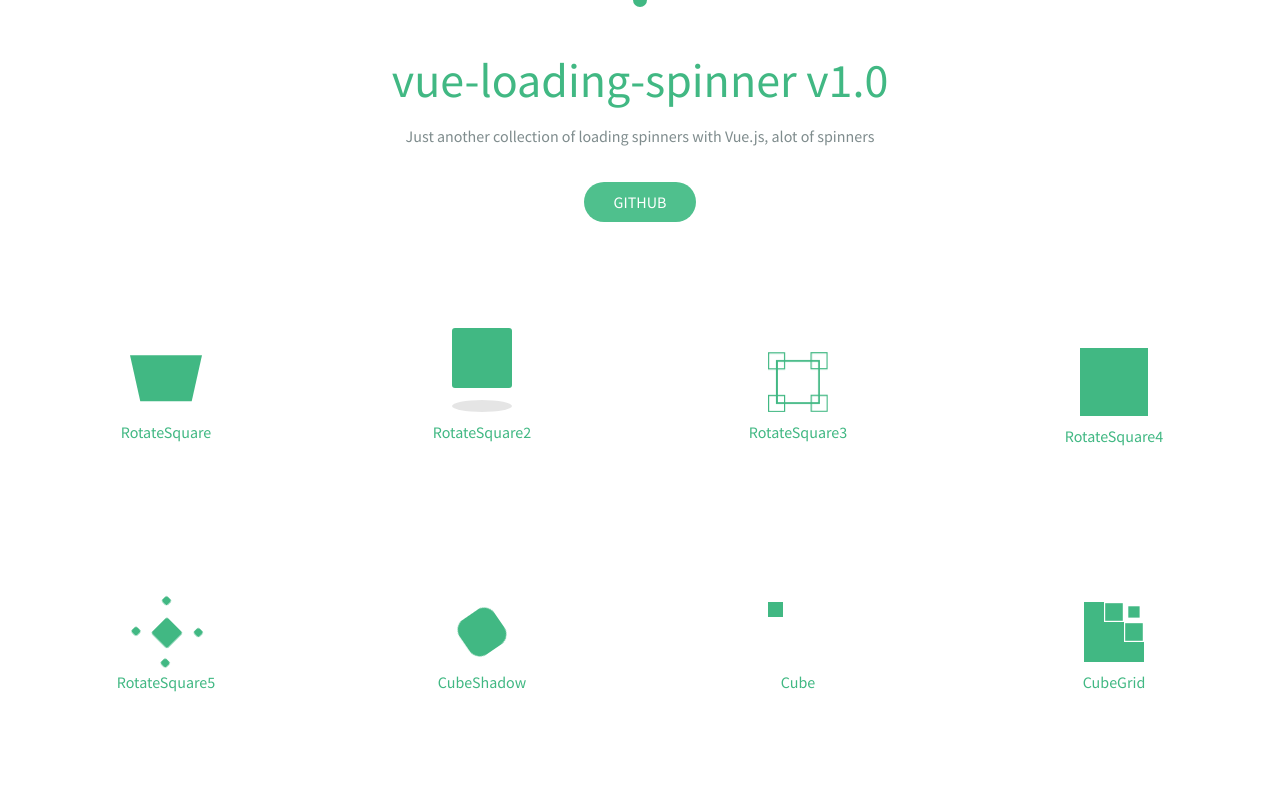
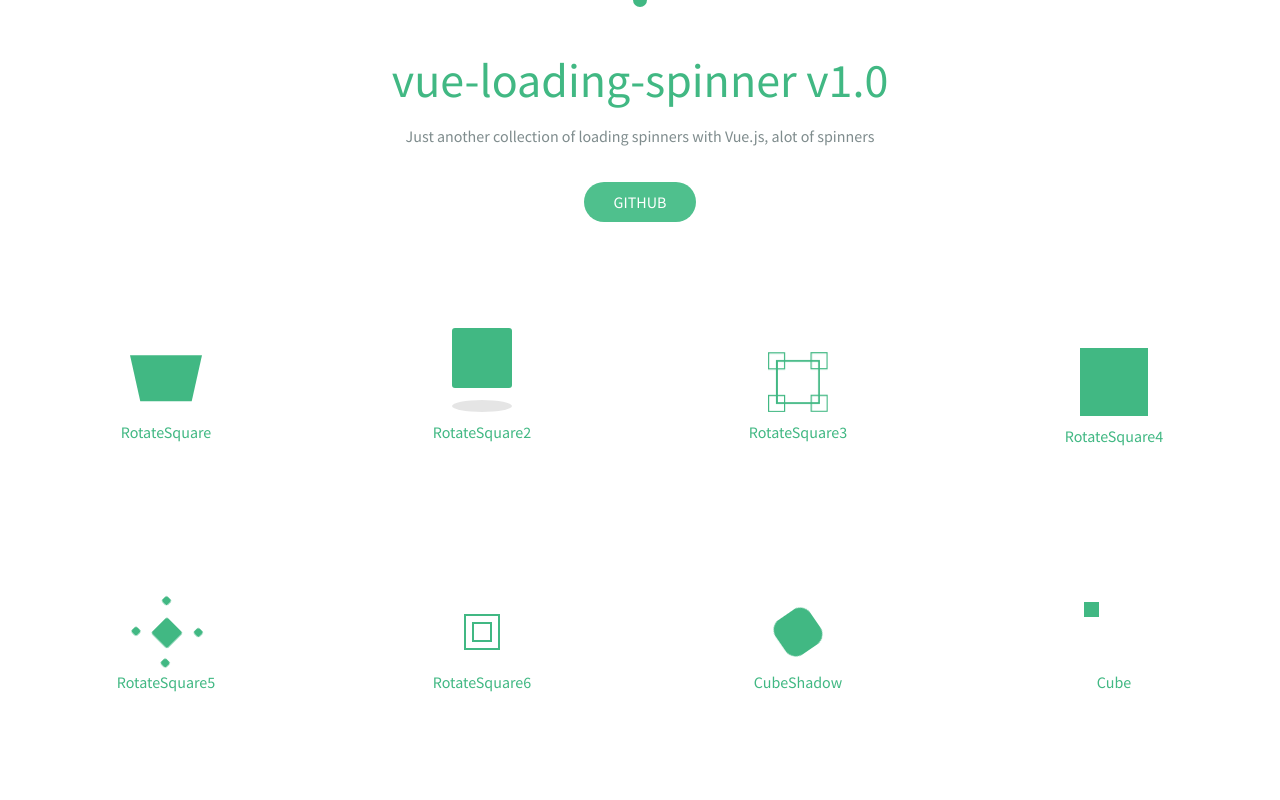
Before and after one commit to nguyenvanduocit/vue-loading-spinner, a Vue app: page / in a window 1280 px wide. Shown: the top 800 px of the page. Built offline with nearby package versions, Linux system fonts and the light colour scheme.

Commit message:
add RotateSquare6

```diff
--- a/src/App.vue
+++ b/src/App.vue
@@ -22,6 +22,7 @@ import RotateSquare2 from './components/RotateSquare2'
 import RotateSquare3 from './components/RotateSquare3'
 import RotateSquare4 from './components/RotateSquare4'
 import RotateSquare5 from './components/RotateSquare5'
+import RotateSquare6 from './components/RotateSquare6'
 import DoubleBounce from './components/DoubleBounce'
 import Stretch from './components/Stretch'
 import Cube from './components/Cube'
@@ -65,6 +66,7 @@ export default {
     RotateSquare3,
     RotateSquare4,
     RotateSquare5,
+    RotateSquare6,
     DoubleBounce,
     Stretch,
     Cube,
@@ -124,6 +126,10 @@ export default {
         {
           'component': 'RotateSquare5',
           'path': 'RotateSquare5'
+        },
+        {
+          'component': 'RotateSquare6',
+          'path': 'RotateSquare6'
         },
         {
           'component': 'CubeShadow',
--- /dev/null
+++ b/src/components/RotateSquare6.vue
@@ -0,0 +1,87 @@
+<template>
+  <div v-bind:style="styles" class="spinner spinner--rotate-square-6">
+    <div v-bind:style="outerStyles" class="inner-square inner-square-1"></div>
+    <div v-bind:style="innerStyles" class="inner-square inner-square-2"></div>
+  </div>
+</template>
+<script>
+export default {
+  props: {
+    size: {
+      default: '90px'
+    },
+    color: {
+      default: '#41b883'
+    }
+  },
+  computed: {
+    outerWidth () {
+      let size = parseInt(this.size)
+      return this.calcWidth(size)
+    },
+    outerStyles () {
+      let size = this.outerWidth + 'px'
+      return {
+        border: '2px solid ' + this.color,
+        width: size,
+        height: size
+      }
+    },
+    innerStyles () {
+      let size = this.calcWidth(this.outerWidth) + 'px'
+      return {
+        border: '2px solid ' + this.color,
+        width: size,
+        height: size
+      }
+    },
+    styles () {
+      return {
+        width: this.size,
+        height: this.size
+      }
+    }
+  },
+  methods: {
+    calcWidth (outerWidth) {
+      let r = 45 * Math.PI / 180
+      let s = Math.abs(Math.cos(r))
+      let c = Math.abs(Math.sin(r))
+      return (outerWidth * c - outerWidth * s) / (Math.pow(c, 2) - Math.pow(s, 2))
+    }
+  }
+}
+</script>
+<style lang="scss" scoped>
+  .spinner{
+    position: relative;
+    display: flex;
+    justify-content: center;
+    align-items: center;
+    .inner-square {
+      content: "";
+      position: absolute;
+      width: 30px;
+      height: 30px;
+    }
+    .inner-square-1 {
+      animation: spinner--rotate-square-6 2.5s linear infinite;
+    }
+    .inner-square-2 {
+      width: 44px;
+      height: 44px;
+      animation: spinner--rotate-square-6 2.5s linear infinite;
+      animation-direction: reverse;
+    }
+  }
+  @keyframes spinner--rotate-square-6 {
+    from {
+      -webkit-transform: rotate(0deg);
+      transform: rotate(0deg);
+    }
+    to {
+      -webkit-transform: rotate(360deg);
+      transform: rotate(360deg);
+    }
+  }
+</style>
```
